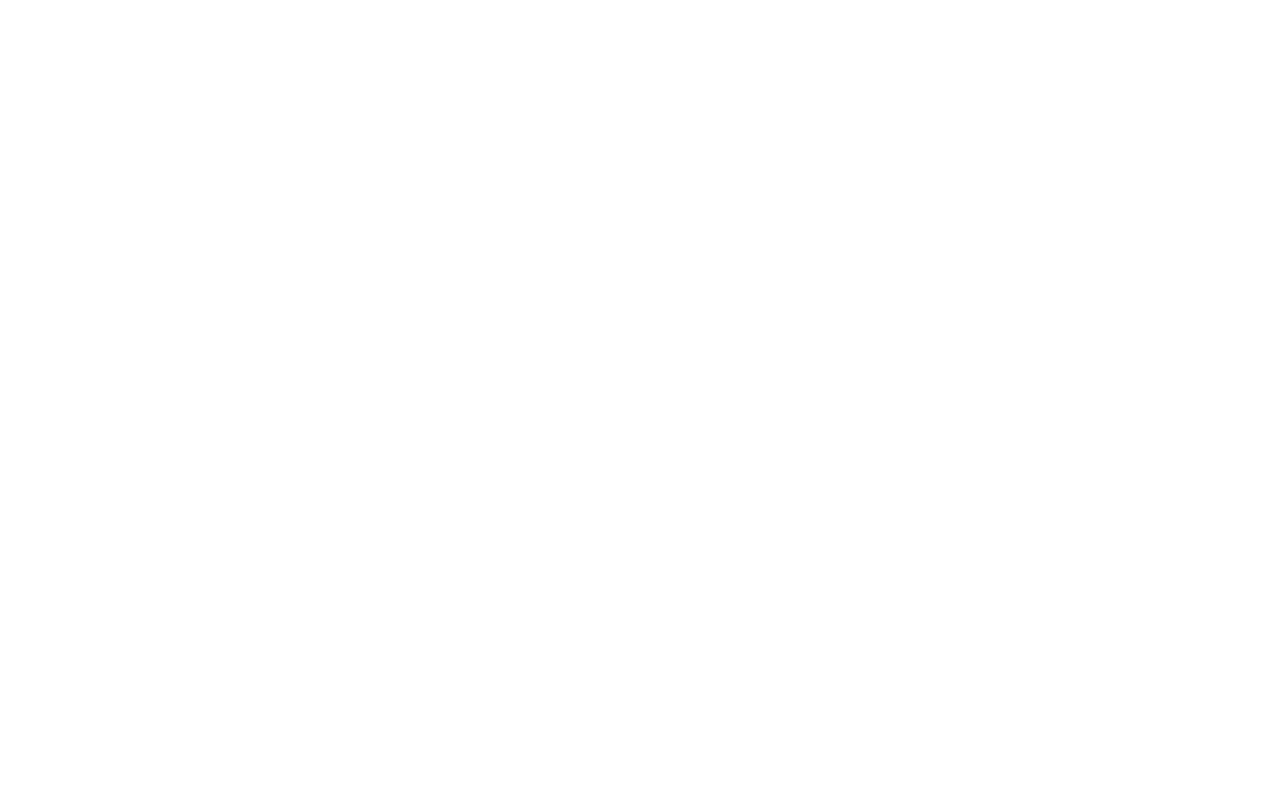
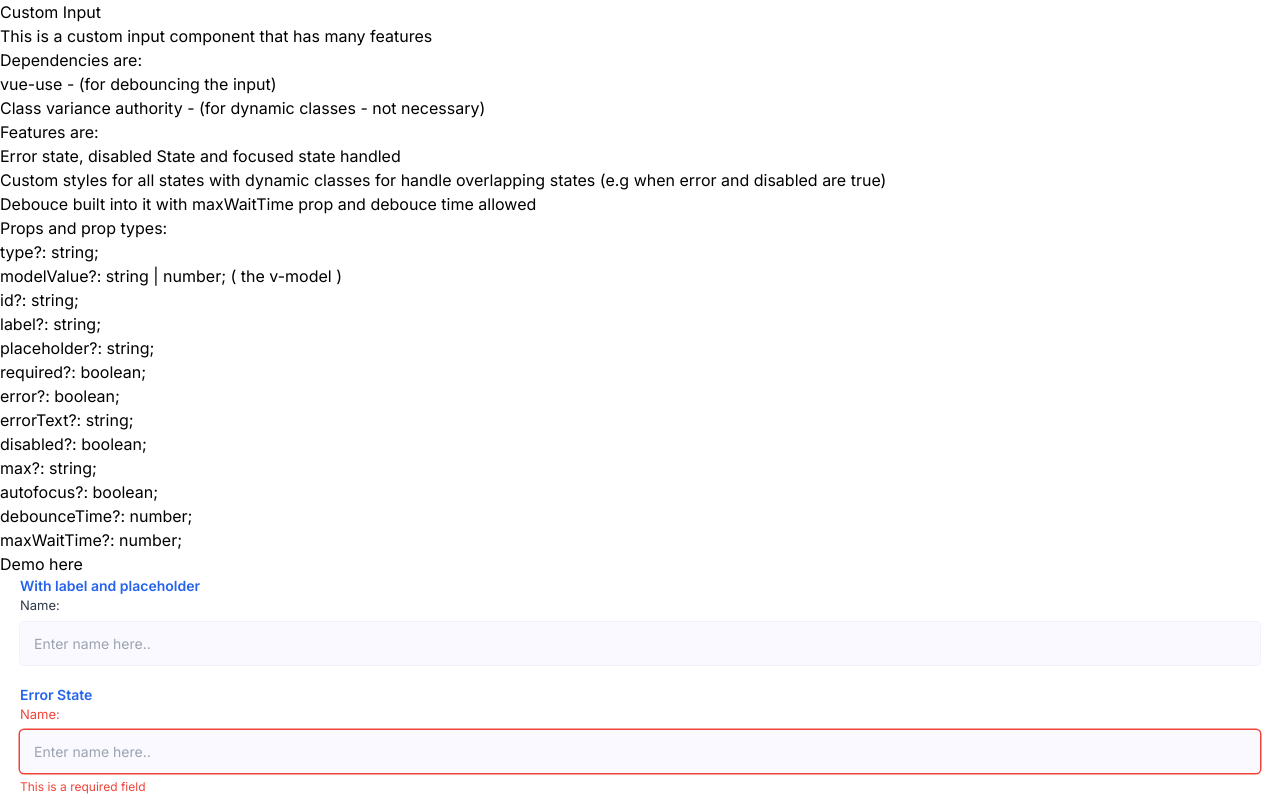
Before and after one commit to jimoh-sodiq/vue-utils, a Nuxt app: page /components/CustomInput in a window 1280 px wide. Before the commit this address had no page. Shown: the top 800 px of the page. Built offline with nearby package versions, Linux system fonts and the light colour scheme.

Commit message:
custom input component added along with cva

```diff
--- /dev/null
+++ b/components/CustomInput.vue
@@ -0,0 +1,169 @@
+<script setup lang="ts">
+import { cva } from "class-variance-authority";
+const emit = defineEmits<{
+  (event: "update:modelValue", value: string | number): void;
+  (event: "onTextChanged", value: string | number): void;
+}>();
+interface Prop {
+  type?: string;
+  modelValue?: string | number;
+  id?: string;
+  label?: string;
+  placeholder?: string;
+  required?: boolean;
+  error?: boolean;
+  errorText?: string;
+  disabled?: boolean;
+  max?: string;
+  autofocus?: boolean;
+  debounceTime?: number;
+  maxWaitTime?: number;
+}
+const props = withDefaults(defineProps<Prop>(), {
+  type: "text",
+  modelValue: "",
+  id: "",
+  label: "",
+  placeholder: "",
+  required: false,
+  error: false,
+  errorText: "",
+  disabled: false,
+  max: "",
+  autofocus: false,
+  debounceTime: 0,
+  maxWaitTime: 5000,
+});
+const inputFieldRef = ref() as Ref<HTMLInputElement>;
+const handleInput = (e: Event) => {
+  const target = e.target as HTMLInputElement;
+  emit("onTextChanged", target.value);
+  if (props.type === "number") {
+    return debouncedEmit("update:modelValue", Number(target.value));
+  }
+  debouncedEmit("update:modelValue", target.value);
+};
+/**
+ * this controls the debounce time for the input field
+ * default is 0 max is 5000
+ */
+const debouncedEmit = useDebounceFn(
+  (emitText, value) => {
+    emit(emitText, value);
+  },
+  props.debounceTime,
+  { maxWait: props.maxWaitTime }
+);
+function focusInput() {
+  inputFieldRef.value.focus();
+}
+watch(inputFieldRef, () => {
+  if (props.autofocus === true) {
+    inputFieldRef.value.focus();
+  }
+});
+const labelClass = computed(() => {
+  return cva("block text-[13px] first-letter:capitalize mb-[6px] w-fit", {
+    variants: {
+      disabled: {
+        true: ["text-Grey/400"],
+        false: [],
+      },
+      error: {
+        true: [],
+        false: [],
+      },
+    },
+    compoundVariants: [
+      {
+        disabled: false,
+        error: true,
+        class: "text-Error/500",
+      },
+      {
+        disabled: false,
+        error: false,
+        class: "text-Text/Headline",
+      },
+    ],
+    defaultVariants: {},
+  })({ disabled: props.disabled, error: props.error });
+});
+const inputClass = computed(() => {
+  return cva(
+    "h-[43px] px-[14px] w-full outline-none text-sm rounded-[4px] transition-all ease duration-200",
+    {
+      variants: {
+        error: {
+          true: [""],
+          false: [""],
+        },
+        disabled: {
+          true: [
+            "placeholder:text-Grey/400 ring-[1px] ring-State/Disabled/100",
+          ],
+          false: [
+            "placeholder:text-Text/placeholder bg-input-field/field-purple",
+          ],
+        },
+      },
+      compoundVariants: [
+        {
+          disabled: false,
+          error: true,
+          class: "ring-[1.5px] ring-Error/500",
+        },
+        {
+          disabled: false,
+          error: false,
+          class:
+            "ring-[1px] ring-Noja/Primary/10 focus:ring-[1.5px] focus:ring-Noja/Primary/Main",
+        },
+      ],
+      defaultVariants: {},
+    }
+  )({
+    disabled: props.disabled,
+    error: props.error,
+  });
+});
+</script>
+
+<template>
+  <div class="w-full">
+    <label @click="focusInput" :class="labelClass" v-if="label" :for="id">
+      {{ label }}
+    </label>
+    <input
+      :class="inputClass"
+      :placeholder="placeholder"
+      :id="id"
+      :type="type"
+      :max="max"
+      :value="modelValue"
+      @input="handleInput"
+      :required="required"
+      :disabled="disabled"
+      ref="inputFieldRef"
+    />
+    <p
+      class="block text-xs first-letter:capitalize mt-[6px] text-Error/500"
+      v-if="error && errorText && !disabled"
+    >
+      {{ errorText }}
+    </p>
+  </div>
+</template>
+
+<style scoped>
+/* Chrome, Safari, Edge, Opera */
+input::-webkit-outer-spin-button,
+input::-webkit-inner-spin-button {
+  -webkit-appearance: none;
+  margin: 0;
+}
+/* Firefox */
+input[type="number"] {
+  -moz-appearance: textfield;
+}
+</style>
--- a/composables/useTableSelection.ts
+++ b/composables/useTableSelection.ts
@@ -33,7 +33,6 @@
   watch(
     source.value,
     () => {
-      console.log("hello there");
       selectedRows.value = selectedRows.value.filter((row) =>
         source.value.includes(row)
       );
--- a/package.json
+++ b/package.json
@@ -14,5 +14,8 @@
     "@vueuse/core": "^10.0.2",
     "@vueuse/nuxt": "^10.0.2",
     "nuxt": "^3.4.1"
+  },
+  "dependencies": {
+    "class-variance-authority": "^0.5.2"
   }
 }
--- a/pages/components.vue
+++ /dev/null
@@ -1,3 +0,0 @@
-<template>
-  <div>Components Page</div>
-</template>
--- /dev/null
+++ b/pages/components/CustomInput.vue
@@ -0,0 +1,88 @@
+<template>
+  <div>
+    <h1>Custom Input</h1>
+    <p>This is a custom input component that has many features</p>
+    <div>
+      <h3>Dependencies are:</h3>
+      <ul>
+        <li>vue-use - (for debouncing the input)</li>
+        <li>
+          Class variance authority - (for dynamic classes - not necessary)
+        </li>
+      </ul>
+    </div>
+    <div>
+      <h3>Features are:</h3>
+      <ul>
+        <li>Error state, disabled State and focused state handled</li>
+        <li>
+          Custom styles for all states with dynamic classes for handle
+          overlapping states (e.g when error and disabled are true)
+        </li>
+        <li>
+          Debouce built into it with maxWaitTime prop and debouce time allowed
+        </li>
+      </ul>
+    </div>
+    <div>
+      <h3>Props and prop types:</h3>
+      <ul>
+        <li>type?: string;</li>
+        <li>modelValue?: string | number; ( the v-model )</li>
+        <li>id?: string;</li>
+        <li>label?: string;</li>
+        <li>placeholder?: string;</li>
+        <li>required?: boolean;</li>
+        <li>error?: boolean;</li>
+        <li>errorText?: string;</li>
+        <li>disabled?: boolean;</li>
+        <li>max?: string;</li>
+        <li>autofocus?: boolean;</li>
+        <li>debounceTime?: number;</li>
+        <li>maxWaitTime?: number;</li>
+      </ul>
+    </div>
+
+    <main>
+      <h1>Demo here</h1>
+      <section class="px-5 flex flex-col gap-y-5">
+        <div>
+          <p class="text-sm text-blue-600 font-semibold">
+            With label and placeholder
+          </p>
+          <CustomInput label="Name:" placeholder="Enter name here.." />
+        </div>
+        <div>
+          <p class="text-sm text-blue-600 font-semibold">Error State</p>
+          <CustomInput
+            label="Name:"
+            placeholder="Enter name here.."
+            error
+            error-text="This is a required field"
+          />
+        </div>
+        <div>
+          <p class="text-sm text-blue-600 font-semibold">Disabled State</p>
+          <CustomInput label="Name:" placeholder="Enter name here.." disabled />
+        </div>
+
+        <div>
+          <p class="text-sm text-blue-600 font-semibold">
+            Debounced State (300 milliseconds)
+          </p>
+          <CustomInput
+            label="Name:"
+            v-model="debouncedName"
+            placeholder="Enter name here.."
+            :debounceTime="300"
+          />
+          <p>You typed: {{ debouncedName }}</p>
+        </div>
+      </section>
+    </main>
+  </div>
+</template>
+
+<script setup lang="ts">
+const debouncedName = ref("");
+</script>
--- a/pages/index.vue
+++ b/pages/index.vue
@@ -12,7 +12,6 @@
 
 <script setup lang="ts">
 const featureList = [
-  "composable - Use Table Selection",
   "component - Reusable Input",
   "component - Reusable Button",
   "component - Reusable Select",
@@ -41,4 +40,8 @@
   "composable - Use Custom Head ( a nuxt useHead wrapper)",
   "component - Reusable Tag Input",
 ];
+
+const completedFeatures = [
+    "composable - Use Table Selection",
+]
 </script>
```
Also changed, not shown: 1 other file (tests, documents, lock files or other folders).
